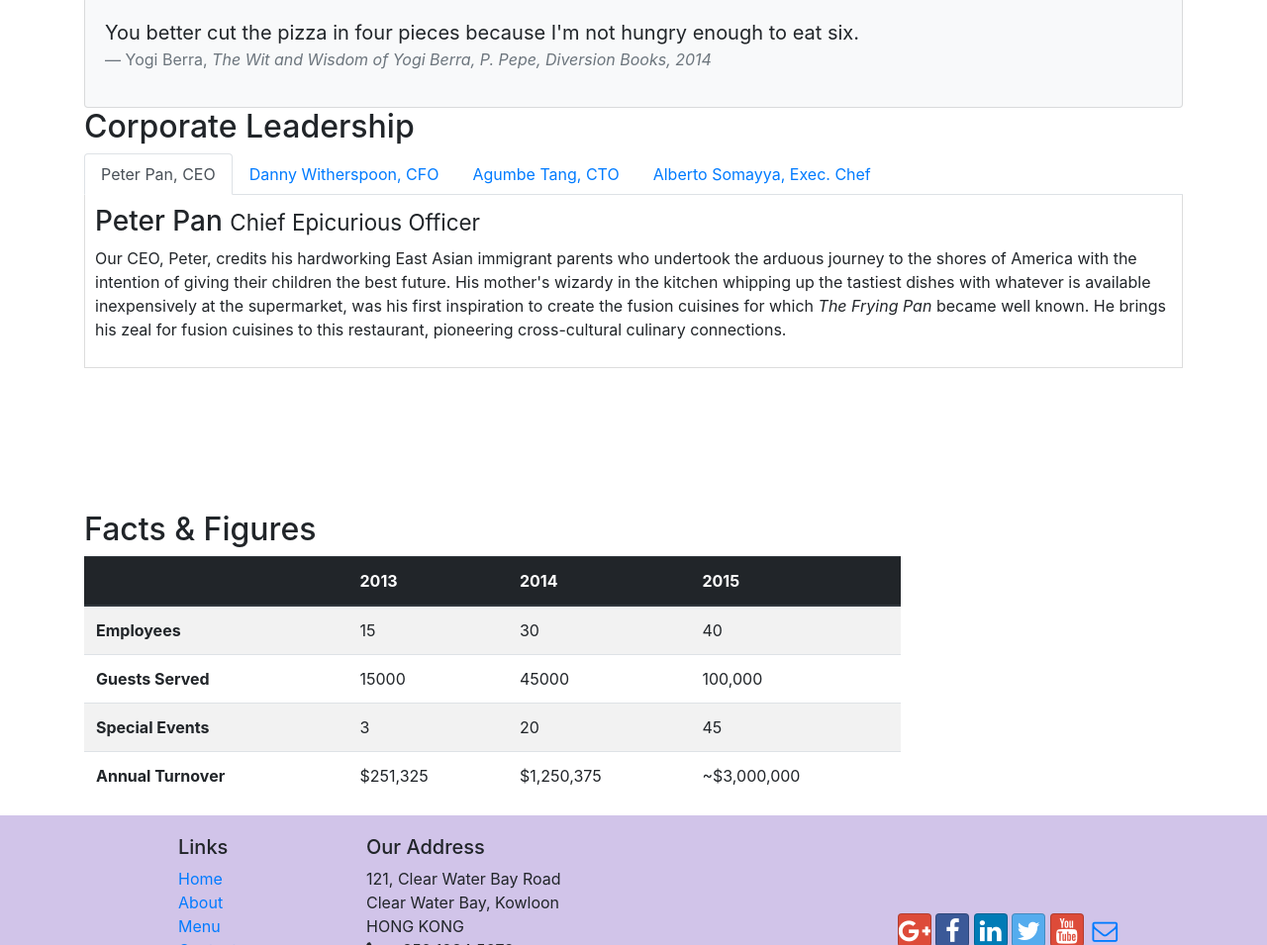
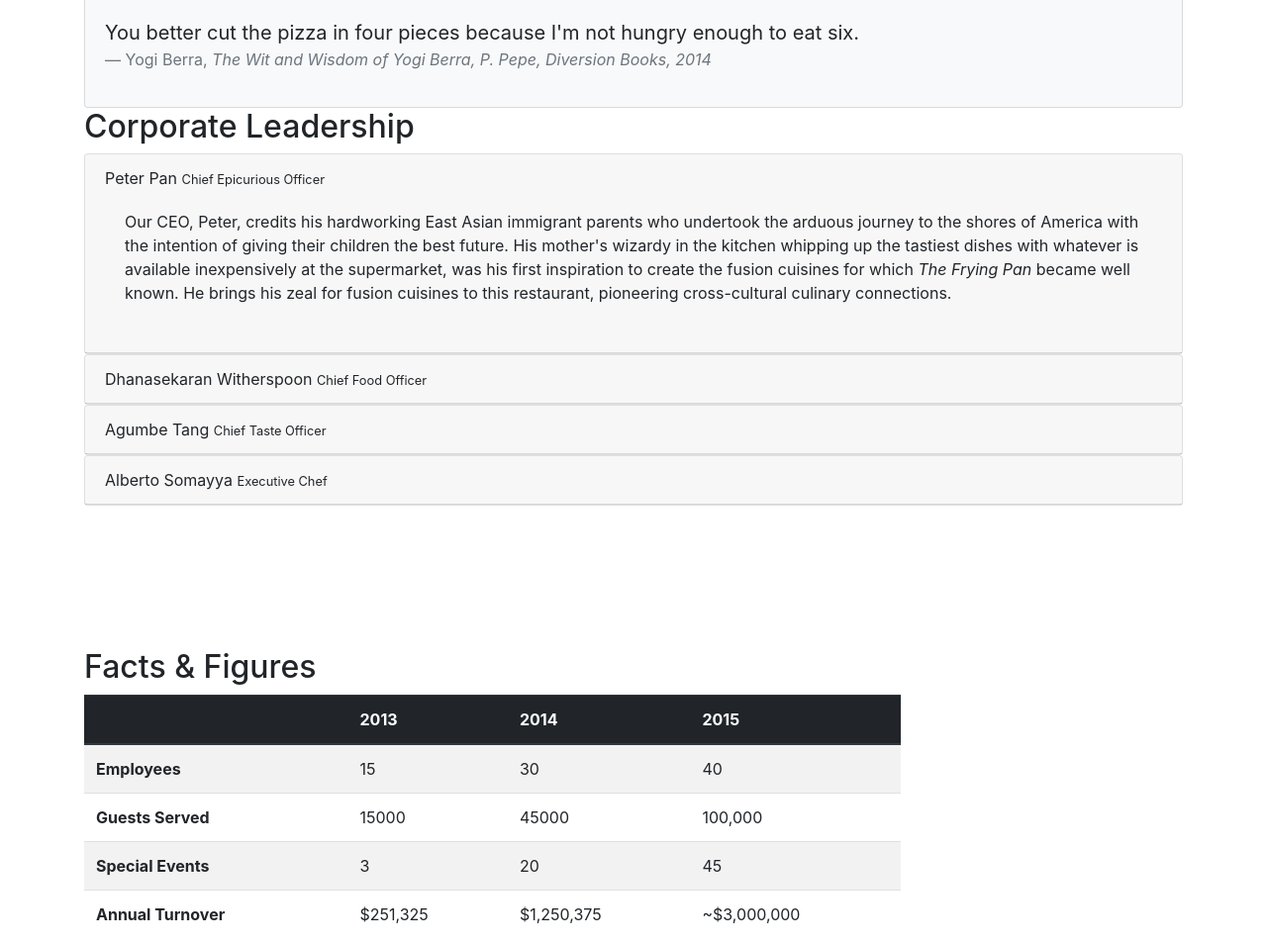
Before and after one commit to verlopezsa/verlopezsa.Assignment1.solution, a website: page conFusion/aboutus.html in a window 1280 px wide. Shown: the part 834-1789 px from the top of the page at 99% size. Drawn offline with nearby package versions, Linux system fonts and the light colour scheme.

Commit message:
According

```diff
--- a/conFusion/aboutus.html
+++ b/conFusion/aboutus.html
@@ -104,40 +104,54 @@
         <div class="row row-content">
             <div class="col col-sm">
                 <h2>Corporate Leadership</h2>
-                <ul class="nav nav-tabs">
-                    <li class="nav-item">
-                      <a class="nav-link active" href="#peter"
-                        role="tab" data-toggle="tab">Peter Pan, CEO</a>
-                    </li>
-                    <li class="nav-item">
-                      <a class="nav-link" href="#danny" role="tab"
-                        data-toggle="tab">Danny Witherspoon, CFO</a>
-                    </li>
-                    <li class="nav-item">
-                      <a class="nav-link" href="#agumbe"role="tab"
-                        data-toggle="tab">Agumbe Tang, CTO</a>
-                    </li>
-                    <li class="nav-item">
-                      <a class="nav-link" href="#alberto" role="tab"
-                        data-toggle="tab">Alberto Somayya, Exec. Chef</a>
-                    </li>
-                </ul>
-                <div class="tab-content">
-                    <div role="tabpanel" class="tab-pane fade show active" id="peter">
-                        <h3>Peter Pan <small>Chief Epicurious Officer</small></h3>
-                        <p class="d-none d-sm-block">Our CEO, Peter, credits his hardworking East Asian immigrant parents who undertook the arduous journey to the shores of America with the intention of giving their children the best future. His mother's wizardy in the kitchen whipping up the tastiest dishes with whatever is available inexpensively at the supermarket, was his first inspiration to create the fusion cuisines for which <em>The Frying Pan</em> became well known. He brings his zeal for fusion cuisines to this restaurant, pioneering cross-cultural culinary connections.</p>
+                <div class="accordion">
+                    <div class="card">
+                        <div class="card-header" role="tab" id="peterhead"
+                            <h3 class="mb-0">
+                                <a class="collapsed" data-toggle="collapse" data-target="#peter">Peter Pan <small>Chief Epicurious Officer</small></a>
+                            </h3>
+                            <div class="collapse show" id="peter" data-parent="#accordion">
+                                <div class="card-body">
+                                    <p class="d-none d-sm-block">Our CEO, Peter, credits his hardworking East Asian immigrant parents who undertook the arduous journey to the shores of America with the intention of giving their children the best future. His mother's wizardy in the kitchen whipping up the tastiest dishes with whatever is available inexpensively at the supermarket, was his first inspiration to create the fusion cuisines for which <em>The Frying Pan</em> became well known. He brings his zeal for fusion cuisines to this restaurant, pioneering cross-cultural culinary connections.</p>
+                                </div>
+                            </div>
+                        </div>
                     </div>
-                    <div role="tabpanel" class="tab-pane fade" id="danny">
-                        <h3>Dhanasekaran Witherspoon <small>Chief Food Officer</small></h3>
-                        <p class="d-none d-sm-block">Our CFO, Danny, as he is affectionately referred to by his colleagues, comes from a long established family tradition in farming and produce. His experiences growing up on a farm in the Australian outback gave him great appreciation for varieties of food sources. As he puts it in his own words, <em>Everything that runs, wins, and everything that stays, pays!</em></p>
+                    <div class="card">
+                        <div class="card-header" role="tab" id="dannyhead"
+                            <h3 class="mb-0">
+                                <a class="collapsed" data-toggle="collapse" data-target="#danny">Dhanasekaran Witherspoon <small>Chief Food Officer</small></a>
+                            </h3>
+                            <div class="collapse" id="danny" data-parent="#accordion">
+                                <div class="card-body">
+                                    <p class="d-none d-sm-block">Our CFO, Danny, as he is affectionately referred to by his colleagues, comes from a long established family tradition in farming and produce. His experiences growing up on a farm in the Australian outback gave him great appreciation for varieties of food sources. As he puts it in his own words, <em>Everything that runs, wins, and everything that stays, pays!</em></p>
+                                </div>
+                            </div>
+                        </div>
                     </div>
-                    <div role="tabpanel" class="tab-pane fade" id="agumbe">
-                        <h3>Agumbe Tang <small>Chief Taste Officer</small></h3>
-                        <p class="d-none d-sm-block">Blessed with the most discerning gustatory sense, Agumbe, our CTO, personally ensures that every dish that we serve meets his exacting tastes. Our chefs dread the tongue lashing that ensues if their dish does not meet his exacting standards. He lives by his motto, <em>You click only if you survive my lick.</em></p>
+                    <div class="card">
+                        <div class="card-header" role="tab" id="agumbehead"
+                            <h3 class="mb-0">
+                                <a class="collapsed" data-toggle="collapse" data-target="#agumbe">Agumbe Tang <small>Chief Taste Officer</small></a>
+                            </h3>
+                            <div class="collapse" id="agumbe" data-parent="#accordion">
+                                <div class="card-body">
+                                    <p class="d-none d-sm-block">Blessed with the most discerning gustatory sense, Agumbe, our CTO, personally ensures that every dish that we serve meets his exacting tastes. Our chefs dread the tongue lashing that ensues if their dish does not meet his exacting standards. He lives by his motto, <em>You click only if you survive my lick.</em></p>
+                                </div>
+                            </div>
+                        </div>
                     </div>
-                    <div role="tabpanel" class="tab-pane fade" id="alberto">
-                        <h3>Alberto Somayya <small>Executive Chef</small></h3>
-                        <p class="d-none d-sm-block">Award winning three-star Michelin chef with wide International experience having worked closely with whos-who in the culinary world, he specializes in creating mouthwatering Indo-Italian fusion experiences. He says, <em>Put together the cuisines from the two craziest cultures, and you get a winning hit! Amma Mia!</em></p>
+                    <div class="card">
+                        <div class="card-header" role="tab" id="albertohead"
+                            <h3 class="mb-0">
+                                <a class="collapsed" data-toggle="collapse" data-target="#alberto">Alberto Somayya <small>Executive Chef</small></a>
+                            </h3>
+                            <div class="collapse" id="alberto" data-parent="#accordion">
+                                <div class="card-body">
+                                    <p class="d-none d-sm-block">Award winning three-star Michelin chef with wide International experience having worked closely with whos-who in the culinary world, he specializes in creating mouthwatering Indo-Italian fusion experiences. He says, <em>Put together the cuisines from the two craziest cultures, and you get a winning hit! Amma Mia!</em></p>
+                                </div>
+                            </div>
+                        </div>
                     </div>
                 </div>
                 <div>
--- a/conFusion/css/styles.css
+++ b/conFusion/css/styles.css
@@ -38,10 +38,6 @@ body {
 	background-color: #572364;
 }
 
-.card-header {
-	background-color: #FFD633;
-}
-
 .tab-content {
     border-left: 1px solid #ddd;
     border-right: 1px solid #ddd;
```
Also changed, not shown: conFusion/index.html (+1 -1 lines).
